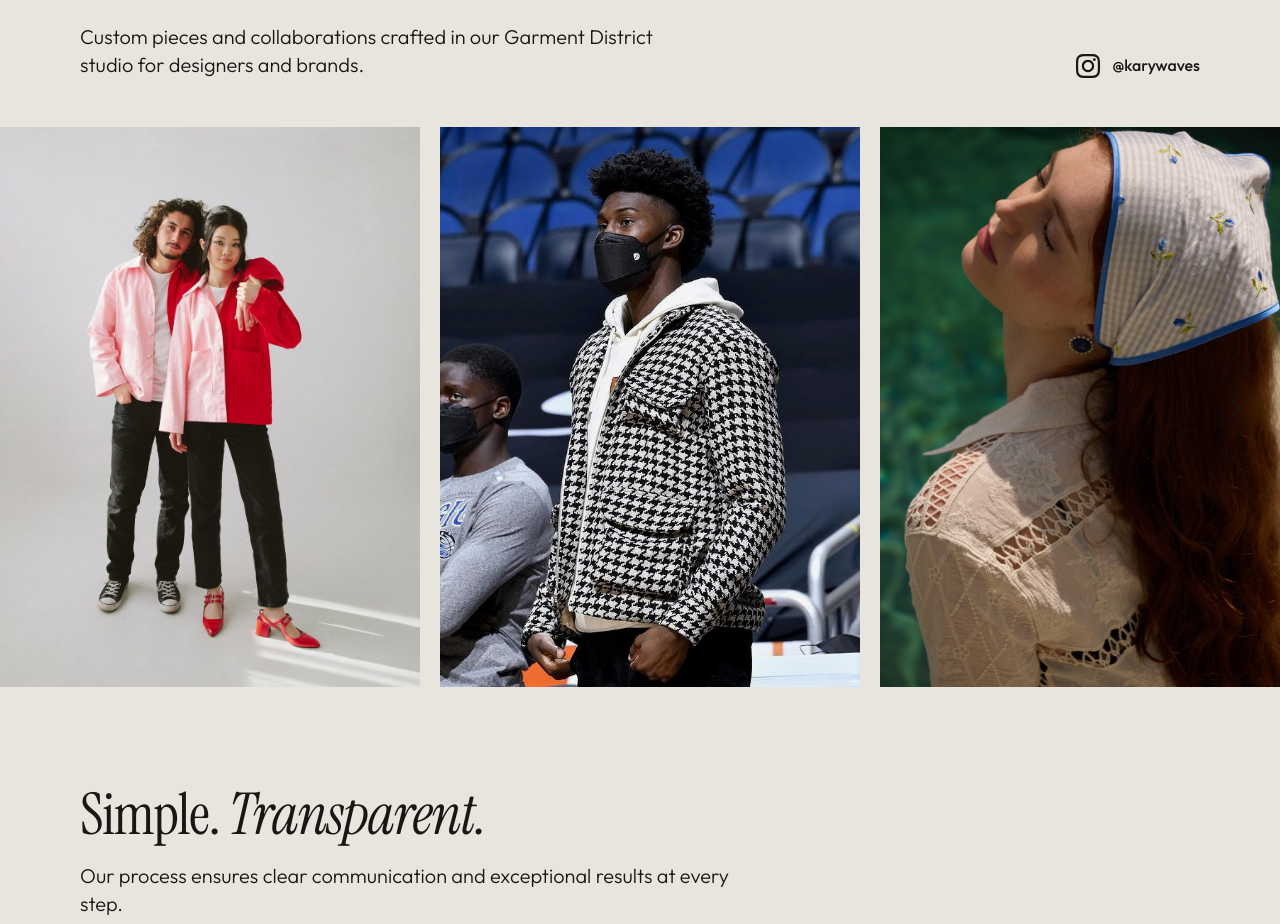
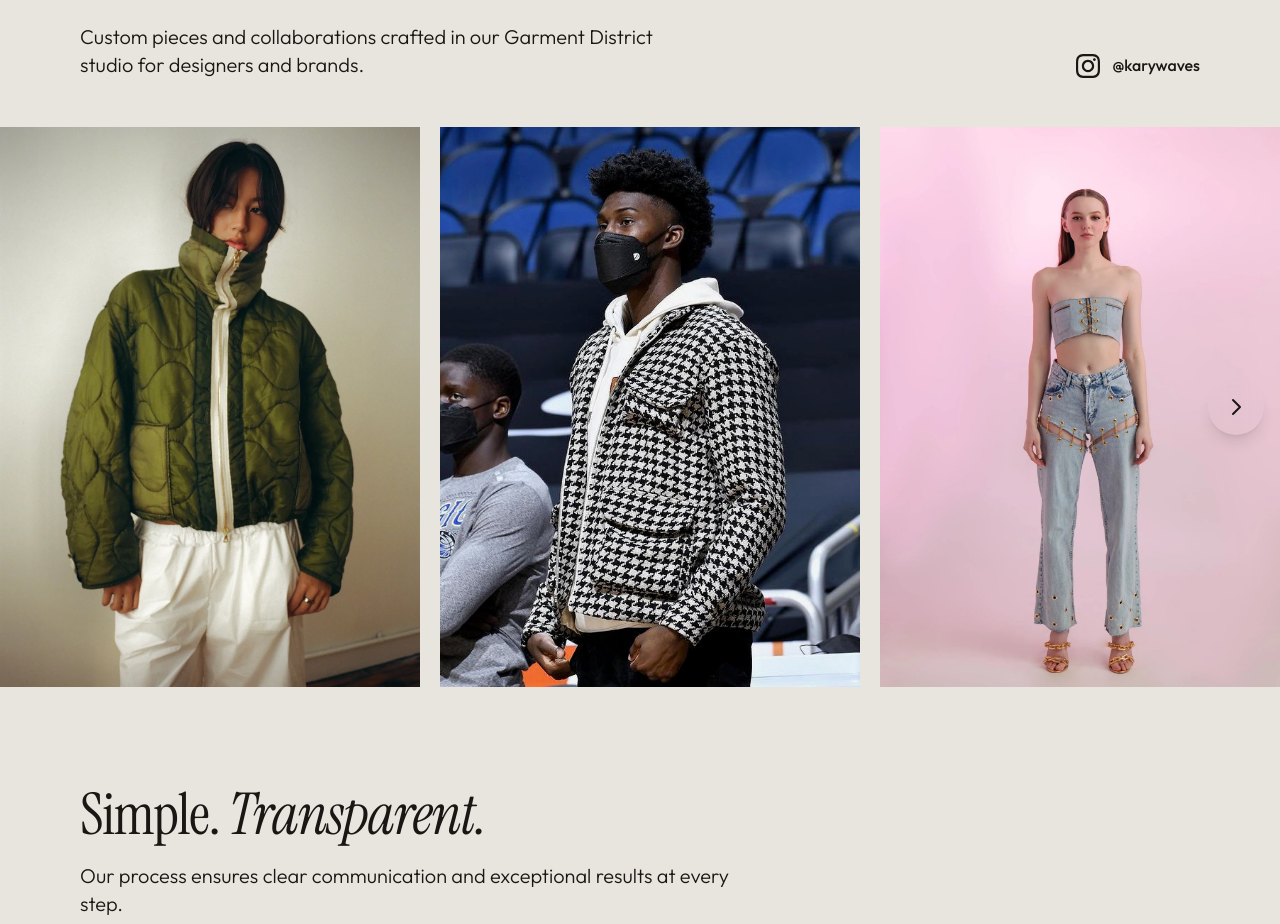
Before and after one commit to kmacancela/kary-waves, a React (Vite) app: page / in a window 1280 px wide. Shown: the part 3260-4184 px from the top of the page. Built offline with nearby package versions, Linux system fonts and the light colour scheme.

Commit message:
Add pearl accent lookbook image

```diff
--- a/src/components/Lookbook.tsx
+++ b/src/components/Lookbook.tsx
@@ -102,6 +102,10 @@ const imageData = [
   {
     src: '/images/lookbook/clients/editorial-accessory-portrait.jpg',
     alt: 'Editorial accessory portrait',
+  },
+  {
+    src: '/images/lookbook/clients/pearl-accent-editorial-look.jpg',
+    alt: 'Pearl accent editorial look',
   },
   {
     src: '/images/lookbook/lolita-jeans.jpg',
```
Also changed, not shown: public/images/lookbook/clients/pearl-accent-editorial-look.jpg (added).
